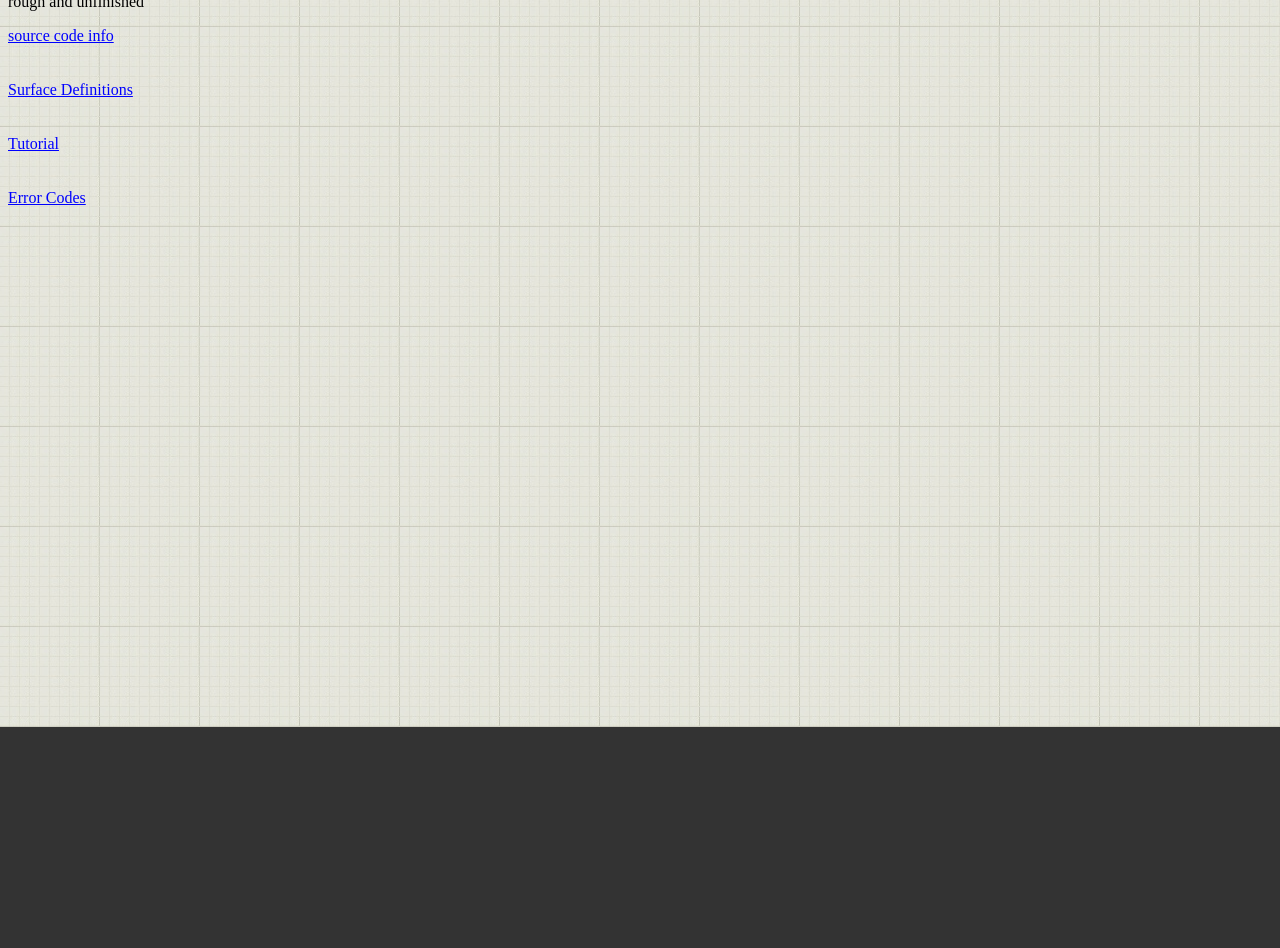
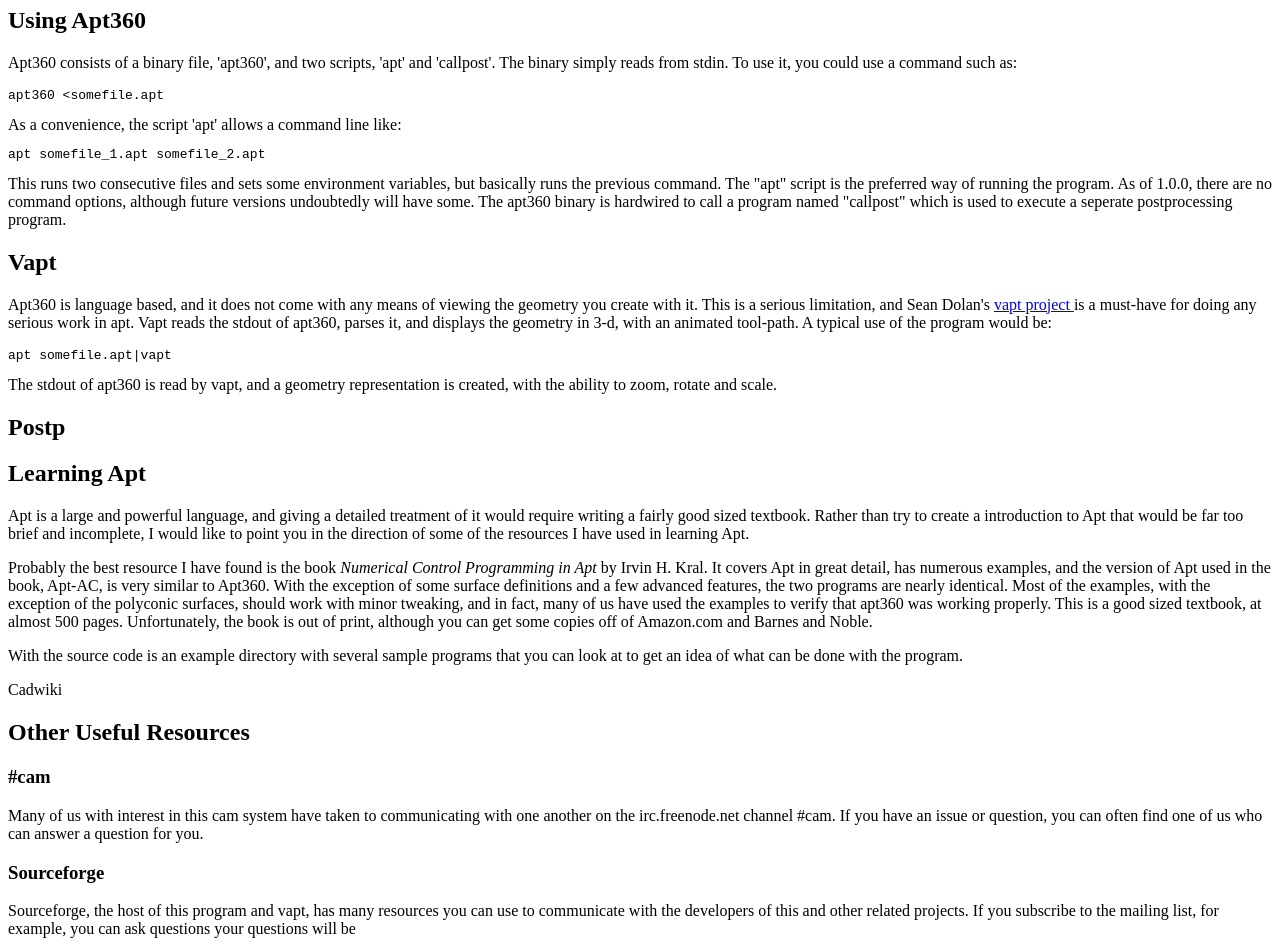
Before and after one commit to smooker/aptos-apt360, a plain HTML site: page doc/index.html in a window 1280 px wide. Shown: the part 73-1021 px from the top of the page. Before the commit the page ends 800 px from the top, so only its background shows below. Drawn offline with Linux system fonts and the light colour scheme.

```diff
--- a/doc/index.html
+++ b/doc/index.html
@@ -1,22 +1,81 @@
-<!DOCTYPE HTML PUBLIC "-//W3C//DTD HTML 4.0 Transitional//EN">
-<HTML>
-<HEAD>
-	<META HTTP-EQUIV="CONTENT-TYPE" CONTENT="text/html; charset=utf-8">
-	<TITLE>index</TITLE>
-	<META NAME="GENERATOR" CONTENT="OpenOffice.org 1.1.3  (Linux)">
-	<META NAME="CREATED" CONTENT="20050908;22071400">
-	<META NAME="CHANGED" CONTENT="16010101;0">
-	<STYLE>
-	<!--
-		P { color: #000000 }
-		A:link { color: #0000ff }
-		A:visited { color: #ff0000 }
-	-->
-	</STYLE>
-</HEAD>
-<BODY LANG="en-US" TEXT="#000000" LINK="#0000ff" VLINK="#ff0000" BGCOLOR="#333333" BACKGROUND="yelgridl.jpg" DIR="LTR">
-<h1>Apt/360 Documentation</h1>
-<p>rough and unfinished</p>
+<!DOCTYPE HTML PUBLIC "-//W3C//DTD HTML 4.01 Transitional//EN" "http://www.w3.org/TR/html4/loose.dtd">
+<html>
+
+<head>
+	<title>Apt/360 Documentation</title>
+  <link rel="stylesheet" href="style/default.css" type="text/css">
+  </head>
+<body>
+
+<h1 align="center">Apt/360 Documentation</h1>
+<h2>Using Apt360</h2>
+<p>
+Apt360 consists of a binary file, 'apt360', and two scripts, 'apt' and 'callpost'.  The binary
+simply reads from stdin.  To use it, you could use a command such as:
+<pre>apt360 &lt;somefile.apt</pre>
+As
+a convenience, the script 'apt' allows a command line like:
+<pre>apt somefile_1.apt somefile_2.apt</pre>
+This runs two consecutive files and sets some environment variables, but basically runs the
+previous command.  The "apt" script is the preferred way of running the program.  As of 1.0.0,
+there are no command options, although future versions undoubtedly will have some.  The apt360 binary is
+hardwired to call a program named "callpost" which is used to execute a seperate postprocessing
+program.
+</p>
+<h2>Vapt</h2>
+<p>
+Apt360 is language based, and it does not come with any means of viewing the geometry you create with
+it.  This is a serious limitation, and Sean Dolan's <a href=https://sourceforge.net/projects/vapt/
+	>vapt project </a> is a must-have for doing any serious work in apt.  Vapt reads the stdout of
+apt360, parses it, and displays the geometry in 3-d, with an animated tool-path.  A typical use of
+the program would be:
+<pre>apt somefile.apt|vapt</pre>
+The stdout of apt360 is read by vapt, and a geometry
+representation is created, with the ability to zoom, rotate and scale.
+
+</p>
+
+<h2>Postp</h2>
+
+<h2>Learning Apt</h2>
+<p>
+Apt is a large and powerful language, and giving a detailed treatment of it would require
+writing a fairly good sized textbook.  Rather than try to create a introduction to Apt that
+would be far too brief and incomplete, I would like to point you in the direction of some of the
+resources I have used in learning Apt.
+</p>
+<p>
+Probably the best resource I have found is the book <cite>Numerical Control Programming in Apt</cite>
+by Irvin H. Kral.  It covers Apt in great detail, has numerous examples, and the version of Apt used
+in the book, Apt-AC, is very similar to Apt360. With the exception of some surface definitions and
+a few advanced features, the two programs are nearly identical.  Most of the examples, with the exception of
+the polyconic surfaces, should work with minor tweaking, and in fact, many of us have used the examples to
+verify that apt360 was working properly.  This is a good sized textbook, at almost 500 pages. Unfortunately,
+the book is out of print,  although you can get some copies
+off of Amazon.com and Barnes and Noble.
+</p>
+<p>
+With the source code is an example directory with several sample programs that you can look at to get
+an idea of what can be done with the program.
+</p>
+<p>
+Cadwiki
+</p>
+<h2>Other Useful Resources</h2>
+
+<h3>#cam</h3>
+<p>
+Many of us with interest in this cam system have taken to communicating with one another on the irc.freenode.net
+channel #cam.  If you have an issue or question, you can often find one of us who can answer a question for you.
+</p>
+<h3>Sourceforge</h3>
+<p>
+Sourceforge, the host of this program and vapt, has many resources you can use to communicate with the developers
+of this and other related projects.  If you subscribe to the mailing list, for example, you can ask questions your questions will be
+</p>
+
+
+<h2>Appendix</h2>
 <a href=program_notes.html>source code info</a>
 <br>
 <br>
```
Also changed, not shown: 2 other files.
